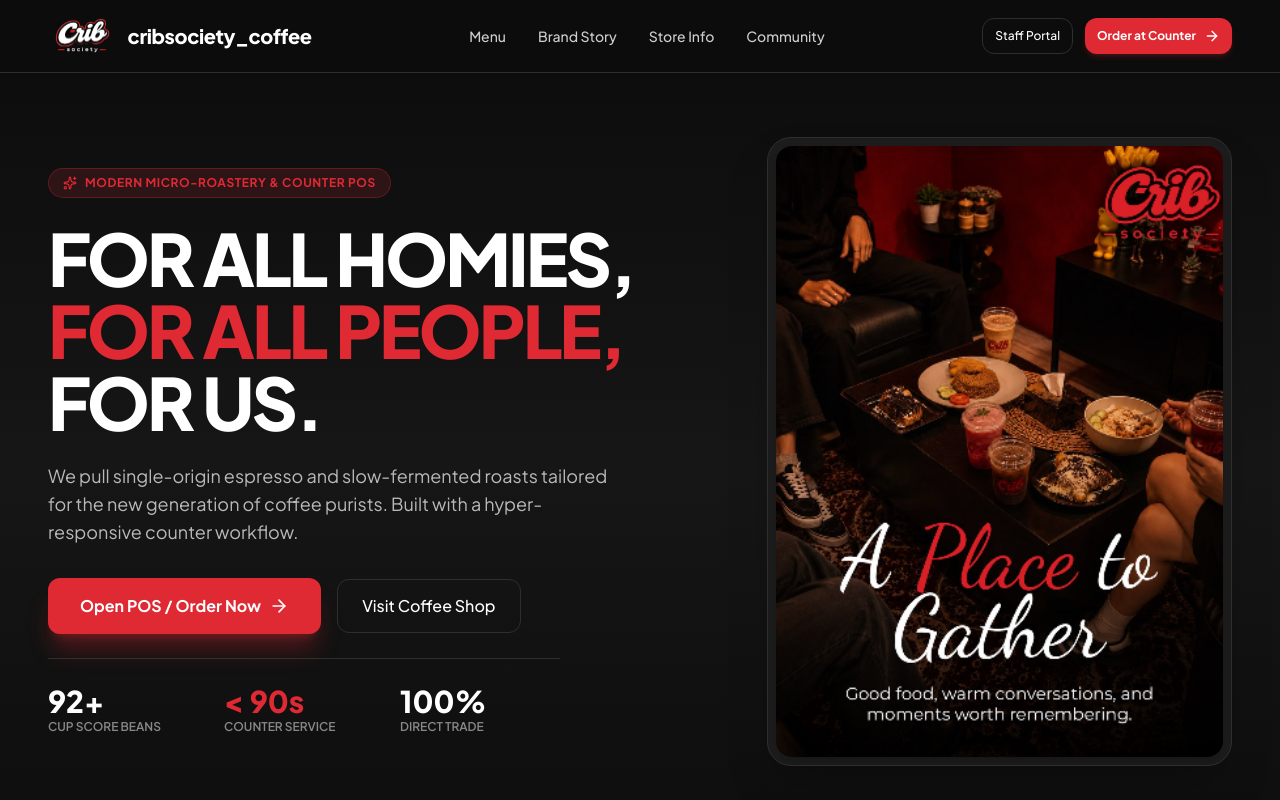
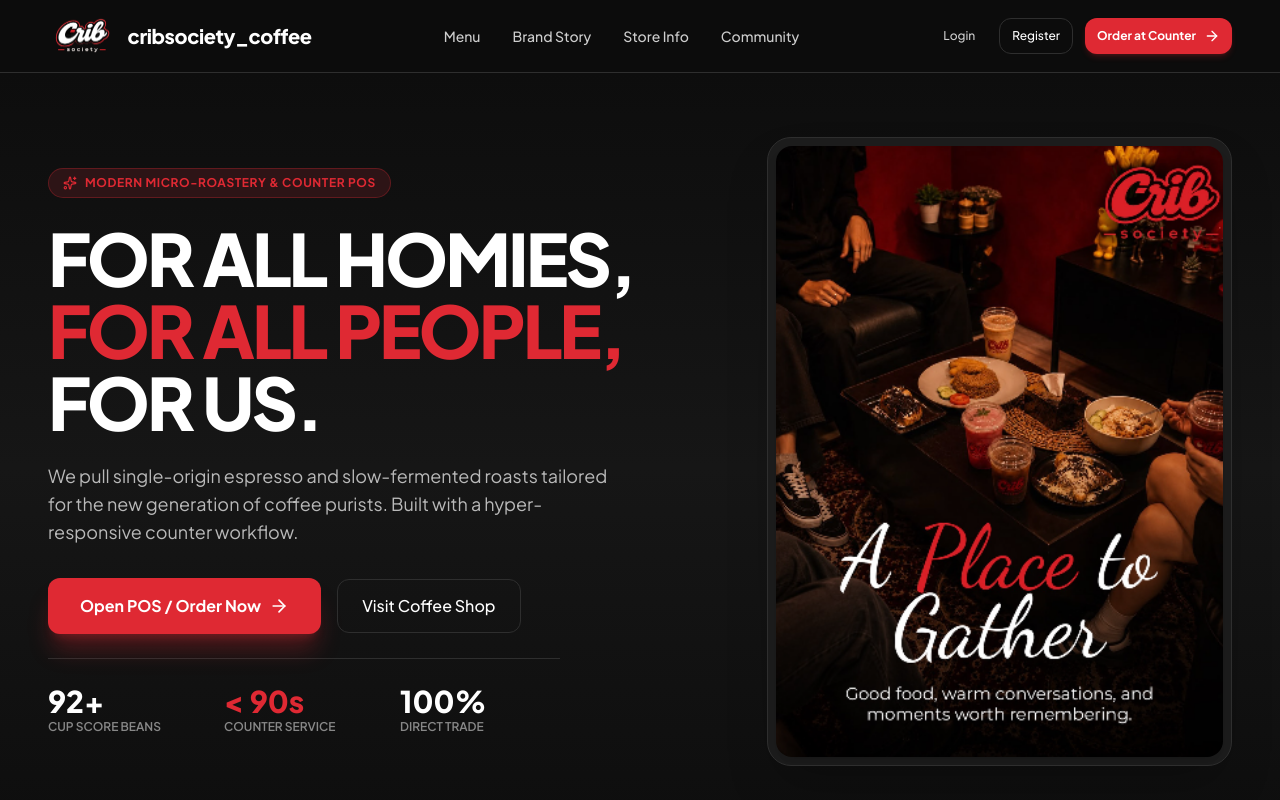
Before and after one commit to hidayatullah70/cribsociety_coffee_fe, a React (Vite) app: page / in a window 1280 px wide. Shown: the top 800 px of the page. Built offline with nearby package versions, Linux system fonts and the light colour scheme.

Commit message:
feat(landing): replace staff portal button with login and register access

```diff
--- a/src/pages/landing/LandingPage.tsx
+++ b/src/pages/landing/LandingPage.tsx
@@ -112,8 +112,13 @@
           {/* Desktop Actions */}
           <div className="hidden md:flex items-center gap-3">
             <Link to="/login">
-              <Button variant="outline" size="sm" className="border-brand-black-muted hover:border-brand-red">
-                Staff Portal
+              <Button variant="ghost" size="sm" className="hover:text-brand-red font-medium">
+                Login
+              </Button>
+            </Link>
+            <Link to="/register">
+              <Button variant="outline" size="sm" className="border-brand-black-muted hover:border-brand-red font-medium">
+                Register
               </Button>
             </Link>
             <Link to="/pos">
@@ -173,11 +178,18 @@
             </nav>
 
             <div className="pt-2 border-t border-brand-black-muted flex flex-col gap-2.5">
-              <Link to="/login" onClick={() => setMobileMenuOpen(false)}>
-                <Button variant="outline" size="sm" className="w-full border-brand-black-muted hover:border-brand-red text-white py-2.5">
-                  Staff Portal
-                </Button>
-              </Link>
+              <div className="grid grid-cols-2 gap-2">
+                <Link to="/login" onClick={() => setMobileMenuOpen(false)}>
+                  <Button variant="outline" size="sm" className="w-full border-brand-black-muted hover:border-brand-red text-white py-2.5">
+                    Login
+                  </Button>
+                </Link>
+                <Link to="/register" onClick={() => setMobileMenuOpen(false)}>
+                  <Button variant="outline" size="sm" className="w-full border-brand-black-muted hover:border-brand-red text-white py-2.5">
+                    Register
+                  </Button>
+                </Link>
+              </div>
               <Link to="/pos" onClick={() => setMobileMenuOpen(false)}>
                 <Button variant="primary" size="sm" className="w-full flex items-center justify-center gap-2 font-bold shadow-md shadow-brand-red/20 py-2.5">
                   <span>Order at Counter</span>
```
